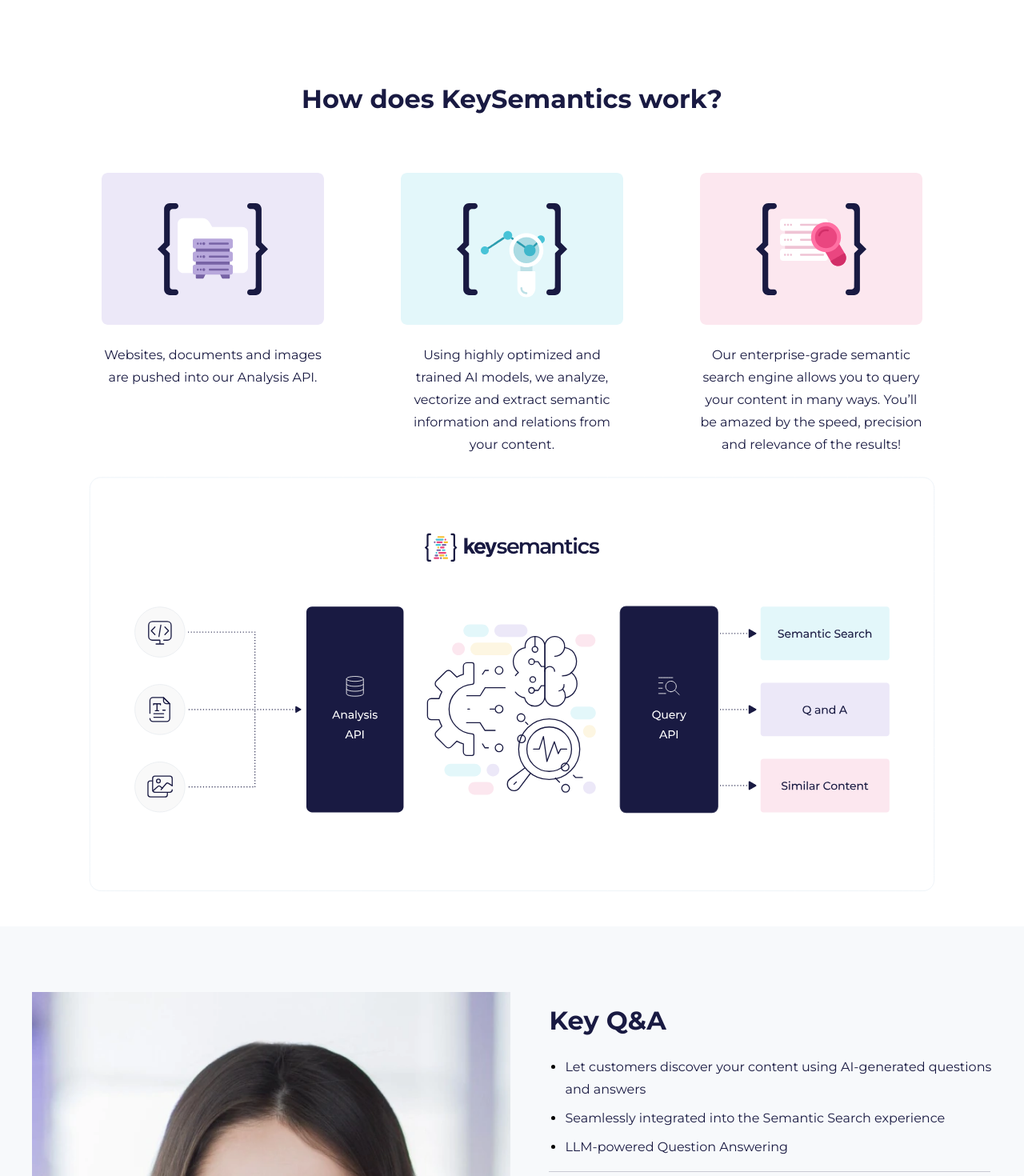
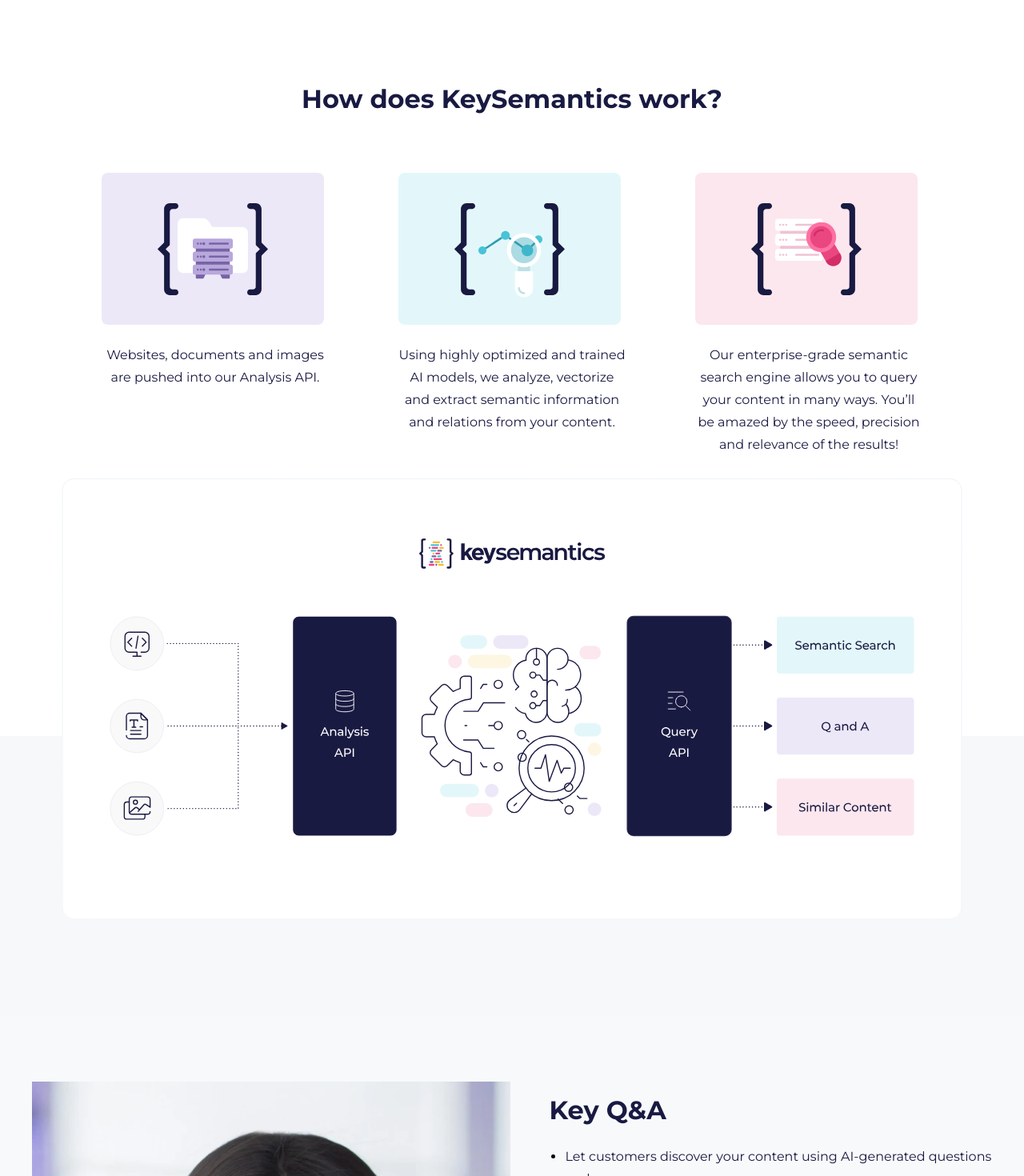
Before and after one commit to ritu-477/keysemantics, a React (Create React App) app: page / in a window 1280 px wide. Shown: the part 900-2370 px from the top of the page at 80% size. Built offline with nearby package versions, Linux system fonts and the light colour scheme.

Commit message:
done-page

```diff
--- a/public/index.html
+++ b/public/index.html
@@ -14,13 +14,13 @@
       <meta name="description" content="AI-Powered Search as a Service" />
 
       <meta property="og:type" content="website" />
-      <meta property="og:url" content="https://flip-vault-4y93v08t2-ritus-projects.vercel.app/" />
+      <meta property="og:url" content="https://key-semantics-tau.vercel.app/" />
       <meta property="og:title" content="KeySemantics" />
       <meta property="og:description" content="AI-Powered Search as a Service" />
       <meta property="og:image" content="/meta-image.webp" />
 
       <meta property="twitter:card" content="summary_large_image" />
-      <meta property="twitter:url" content="https://flip-vault-4y93v08t2-ritus-projects.vercel.app/" />
+      <meta property="twitter:url" content="https://key-semantics-tau.vercel.app/" />
       <meta property="twitter:title" content="KeySemantics" />
       <meta property="twitter:description" content="AI-Powered Search as a Service" />
       <meta property="twitter:image" content="/meta-image.webp" />
--- a/src/App.css
+++ b/src/App.css
@@ -3,3 +3,7 @@
 body{
   font-family: 'montserrat', sans-serif;
 }
+
+.semantics-bg {
+  background: linear-gradient(to bottom, white 50%, #F6F8FA 50%);
+}
--- a/src/components/HowWork.jsx
+++ b/src/components/HowWork.jsx
@@ -11,23 +11,22 @@ const HowWork = () => {
     <div className="lg:pt-24 md:pt-16 sm:pt-14 pt-12">
       <div className="container">
         <Heading classStyle="text-center" text="How does KeySemantics work?" />
-        <div className="max-w-[1026px] mx-auto w-full lg:pt-14 sm:pt-12 pt-8">
-          <div className="flex lg:justify-between max-lg:gap-5 flex-wrap justify-center">
+          <div className="flex lg:justify-between max-lg:gap-5 flex-wrap justify-center max-w-[1026px] mx-auto w-full lg:pt-14 sm:pt-12 pt-8">
             {HOW_WORKS.map((work,index) => (
-              <div key={index} className="flex flex-col max-w-[278px] w-full">
+              <div key={index} className="flex flex-col">
                 <Lottie className='w-[278px] h-[190px]'
                        loop
                       animationData={work.src}
                      play
                   />
                 <Description
-                  classStyle="max-w-[278px] mx-auto text-center sm:pt-6 pt-4"
+                  classStyle="max-w-[284px] w-full mx-auto text-center sm:pt-6 pt-4"
                   text={work.description}
                 />
               </div>
             ))}
           </div>
-        </div>
+
       </div>
       <Keysemantics />
     </div>
--- a/src/components/Keysemantics.jsx
+++ b/src/components/Keysemantics.jsx
@@ -5,9 +5,9 @@ import mobileLayer from '../lottie/mobile-layer.json'
 
 const Keysemantics = () => {
   return (
-    <div className=''>
+    <div className='semantics-bg lg:pb-[74px] md:pb-14 sm:pb-12 pb-6'>
       <div className='container'>
-        <Lottie className='lg:h-[588px] max-w-[1200px] md:block hidden mx-auto'
+        <Lottie className='!lg:h-[588px] !max-w-[1200px] md:block hidden mx-auto overflow-hidden'
           loop
           animationData={lottieJson}
           play
```
Also changed, not shown: 1 other file (tests, documents, lock files or other folders).
